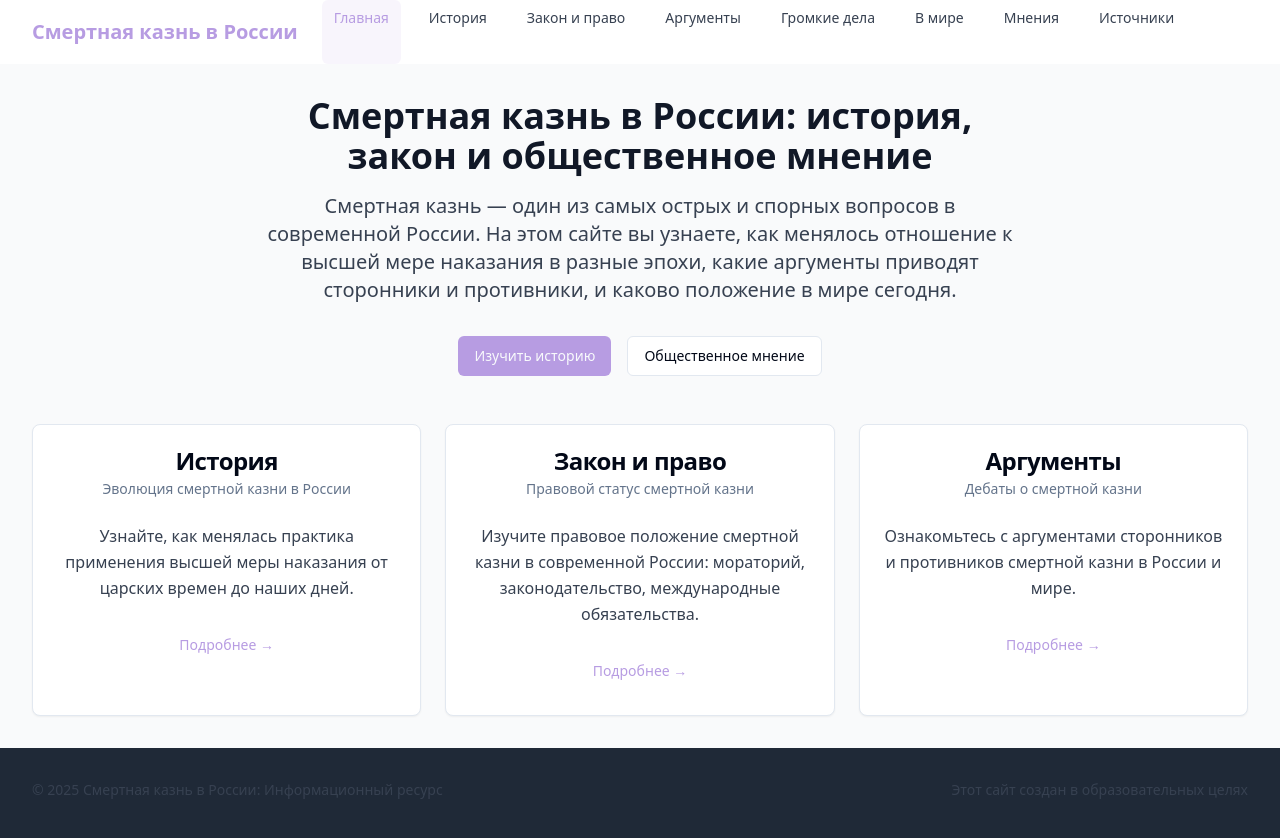
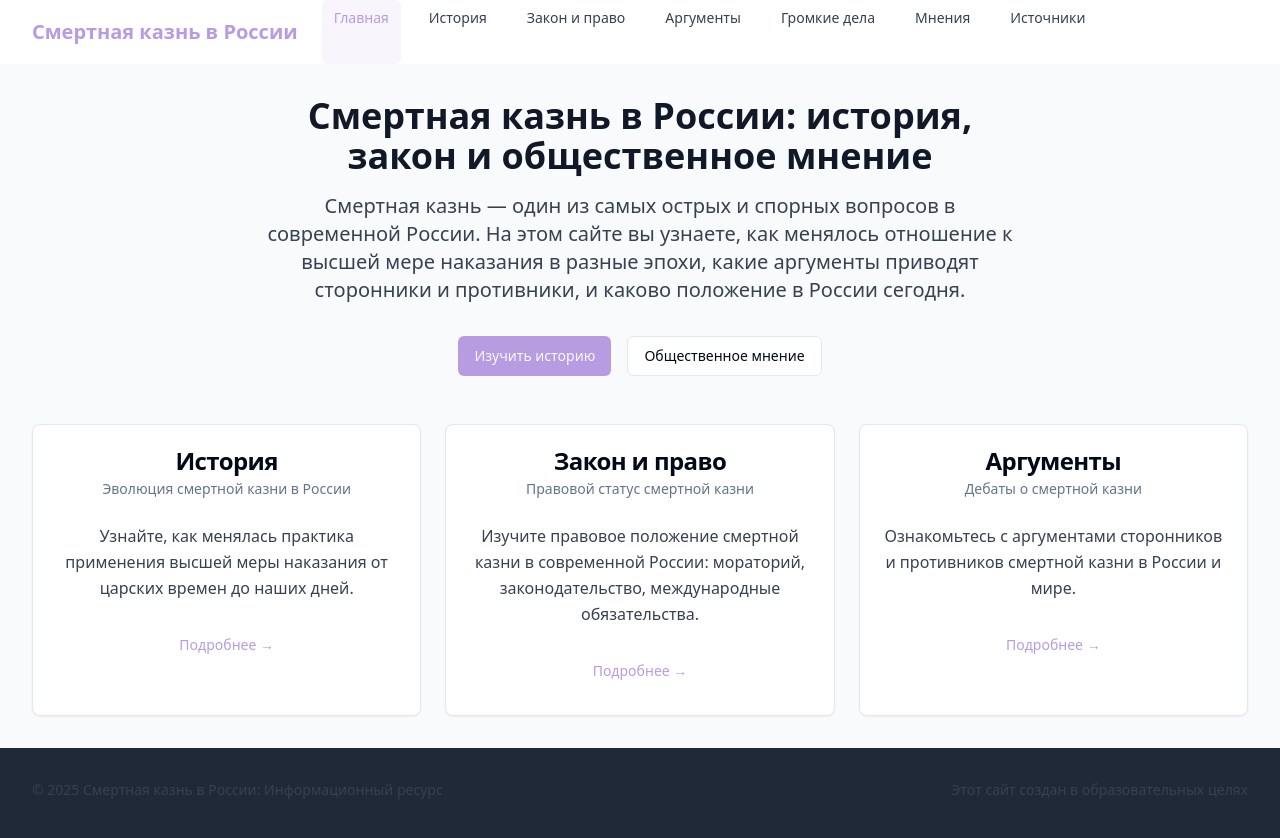
Before and after one commit to dyachenko-52/death-penalty-russia, a React (Vite) app: page / in a window 1280 px wide. Shown: the top 838 px of the page. Built offline with nearby package versions, Linux system fonts and the light colour scheme.

Commit message:
Удаление раздела и правка контента

```diff
--- a/src/components/Navigation.tsx
+++ b/src/components/Navigation.tsx
@@ -34,9 +34,6 @@ const Navigation = () => {
               <Link to="/cases" className={`px-3 py-2 rounded-md text-sm font-medium ${isActive('/cases')}`}>
                 Громкие дела
               </Link>
-              <Link to="/world" className={`px-3 py-2 rounded-md text-sm font-medium ${isActive('/world')}`}>
-                В мире
-              </Link>
               <Link to="/opinions" className={`px-3 py-2 rounded-md text-sm font-medium ${isActive('/opinions')}`}>
                 Мнения
               </Link>
@@ -66,9 +63,6 @@ const Navigation = () => {
           <Link to="/cases" className={`block px-3 py-2 rounded-md text-base font-medium ${isActive('/cases')}`}>
             Громкие дела
           </Link>
-          <Link to="/world" className={`block px-3 py-2 rounded-md text-base font-medium ${isActive('/world')}`}>
-            В мире
-          </Link>
           <Link to="/opinions" className={`block px-3 py-2 rounded-md text-base font-medium ${isActive('/opinions')}`}>
             Мнения
           </Link>
--- a/src/pages/Index.tsx
+++ b/src/pages/Index.tsx
@@ -13,7 +13,7 @@ const Index = () => {
           <p className="text-xl mb-8">
             Смертная казнь — один из самых острых и спорных вопросов в современной России.
             На этом сайте вы узнаете, как менялось отношение к высшей мере наказания в разные эпохи,
-            какие аргументы приводят сторонники и противники, и каково положение в мире сегодня.
+            какие аргументы приводят сторонники и противники, и каково положение в России сегодня.
           </p>
           <div className="flex justify-center gap-4">
             <Button asChild>
```
